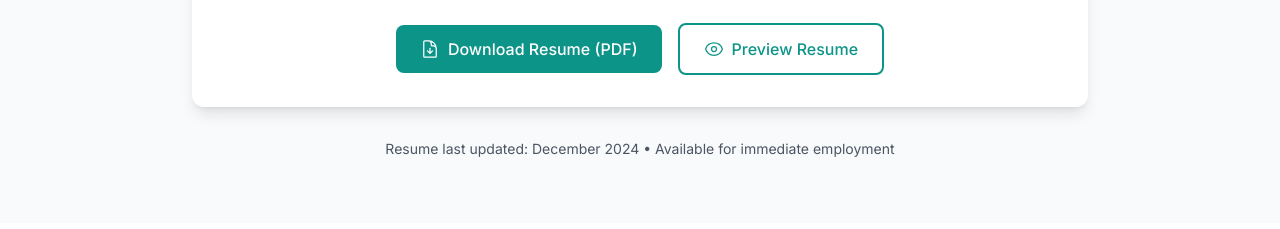
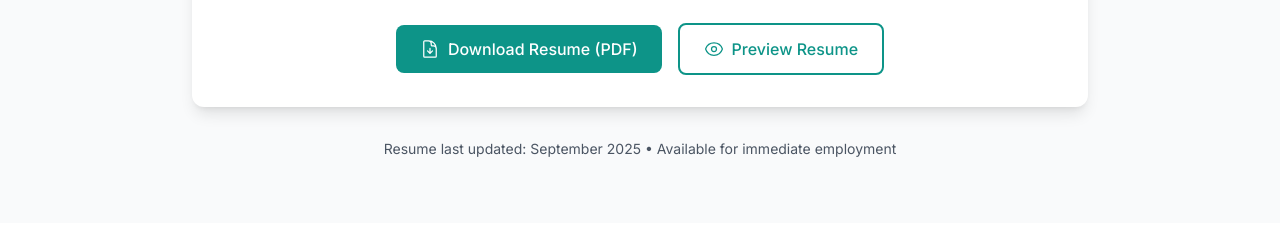
Before and after one commit to LakshyaQA/LakshyaSharmaQA.io, a React (Vite) app: page / in a window 1280 px wide. Shown: the part 6080-6309 px from the top of the page. Built offline with nearby package versions, Linux system fonts and the light colour scheme.

Commit message:
Update Resume.jsx
Chnaged resume last updated will be synced on current month and years

```diff
--- a/src/components/Resume.jsx
+++ b/src/components/Resume.jsx
@@ -8,6 +8,11 @@ const Resume = () => {
   const toggleResumePreview = () => {
     setShowResumePreview(!showResumePreview);
   };
+
+  // Get current month and year for "Resume last updated"
+  const currentDate = new Date();
+  const options = { month: "long", year: "numeric" };
+  const formattedDate = currentDate.toLocaleDateString("en-US", options);
 
   return (
     <section id="resume" className="section-padding bg-gray-50 dark:bg-gray-800/50">
@@ -176,7 +181,7 @@ const Resume = () => {
                   ))}
                 </div>
 
-                {/* Education & Certifications Placeholder */}
+                {/* Education & Certifications */}
                 <div className="grid md:grid-cols-2 gap-8">
                   <div>
                     <h3 className="text-lg font-semibold text-gray-900 dark:text-white mb-3 border-l-4 border-primary-600 pl-3">
@@ -206,7 +211,7 @@ const Resume = () => {
           {/* Additional Information */}
           <div className="mt-8 text-center">
             <p className="text-gray-600 dark:text-gray-400 text-sm">
-              Resume last updated: December 2024 • Available for immediate employment
+              Resume last updated: {formattedDate} • Available for immediate employment
             </p>
           </div>
         </div>
```
